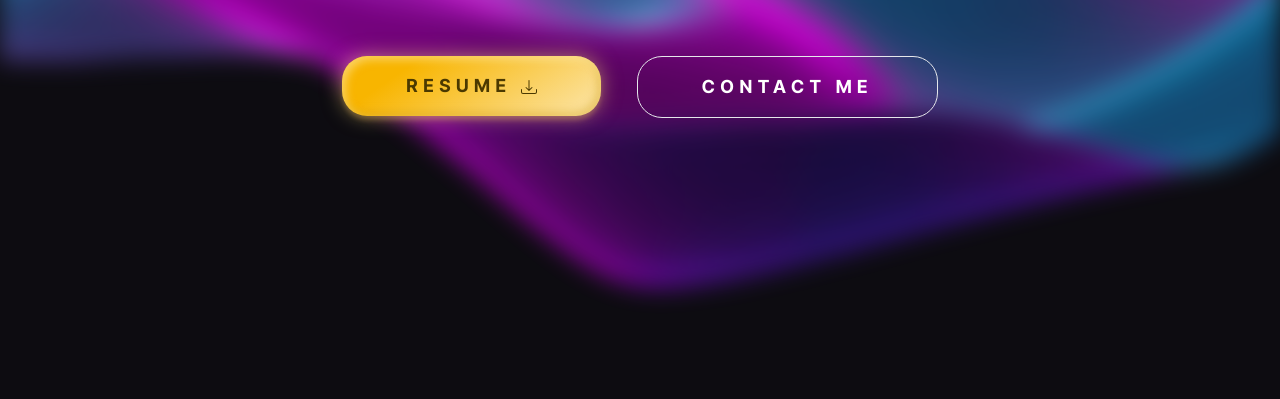
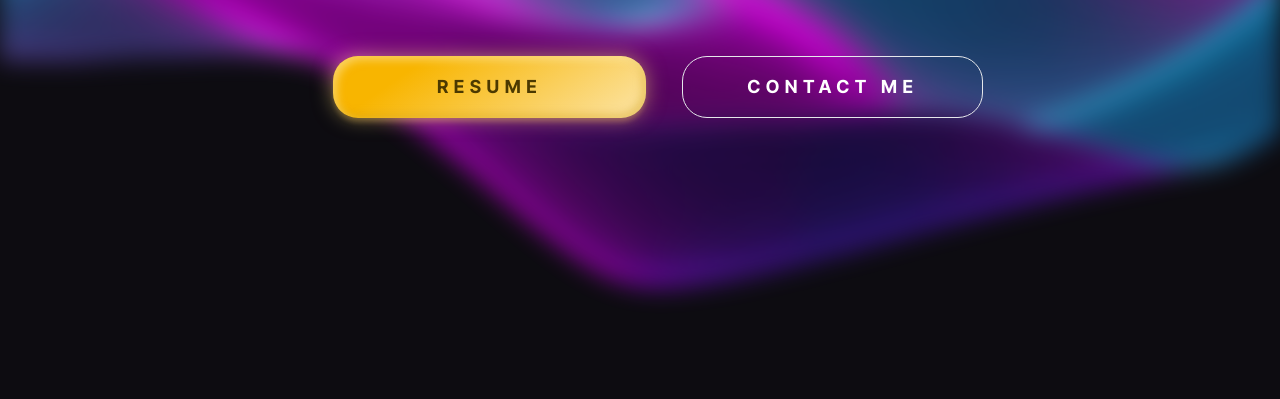
Before and after one commit to ivanprovci/portfolio, a website with bundled scripts: page docs/index.html in a window 1280 px wide. Shown: the part 401-800 px from the top of the page. Built offline with nearby package versions, Linux system fonts and the light colour scheme.

Commit message:
Updated resume

```diff
--- a/docs/index.html
+++ b/docs/index.html
@@ -57,17 +57,9 @@
                Web Developer ready to bring ideas to life
             </p>
             <div class="flex justify-center gap-3 md:gap-9 mt-10 sm:mt-16">
-               <a class="ml-10" href="assets/documents/resume.pdf" download>
+               <a class="ml-10" href="assets/documents/resume.pdf" target="_blank">
                   <button
                      class="btn-resume border font-bold rounded-[25px] text-xs sm:text-lg tracking-[2px] md:tracking-[5px] py-3 px-4 sm:py-4 sm:px-6 md:px-11 lg:px-16">RESUME
-                     <svg xmlns="http://www.w3.org/2000/svg" width="16" height="16" fill="currentColor"
-                        class="bi bi-download inline" viewBox="0 0 16 16">
-                        <path
-                           d="M.5 9.9a.5.5 0 0 1 .5.5v2.5a1 1 0 0 0 1 1h12a1 1 0 0 0 1-1v-2.5a.5.5 0 0 1 1 0v2.5a2 2 0 0 1-2 2H2a2 2 0 0 1-2-2v-2.5a.5.5 0 0 1 .5-.5" />
-                        <path
-                           d="M7.646 11.854a.5.5 0 0 0 .708 0l3-3a.5.5 0 0 0-.708-.708L8.5 10.293V1.5a.5.5 0 0 0-1 0v8.793L5.354 8.146a.5.5 0 1 0-.708.708z" />
-                     </svg></button>
-
                </a>
                <a class="mr-10" href="#contact">
                   <button
```
Also changed, not shown: 1 other file.
